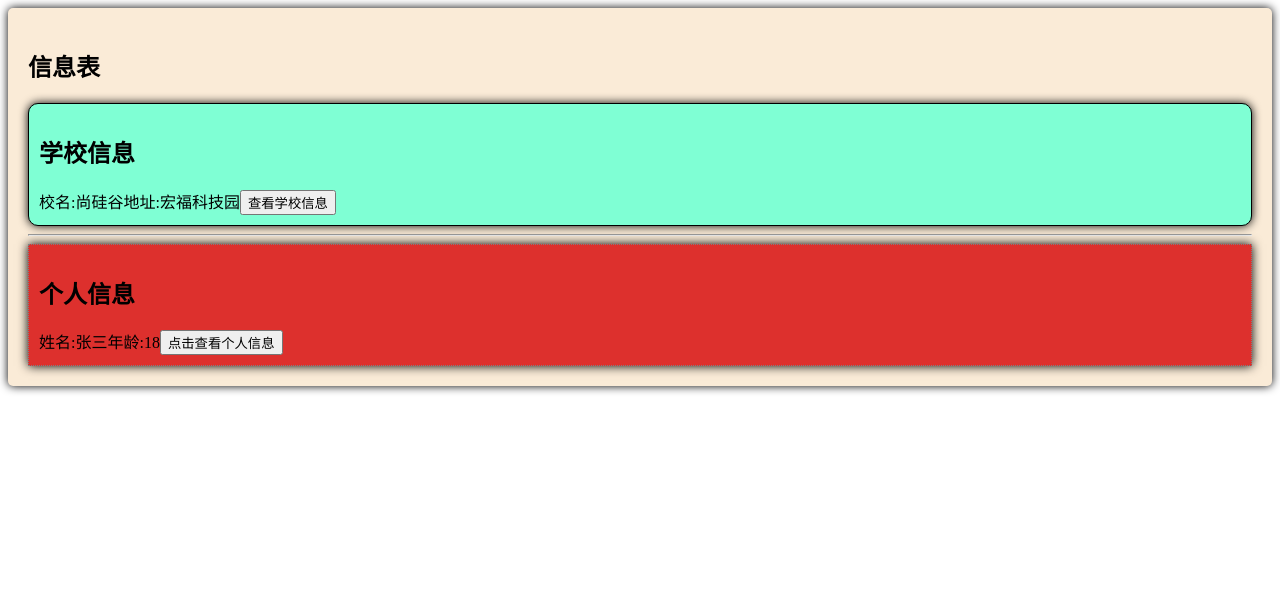
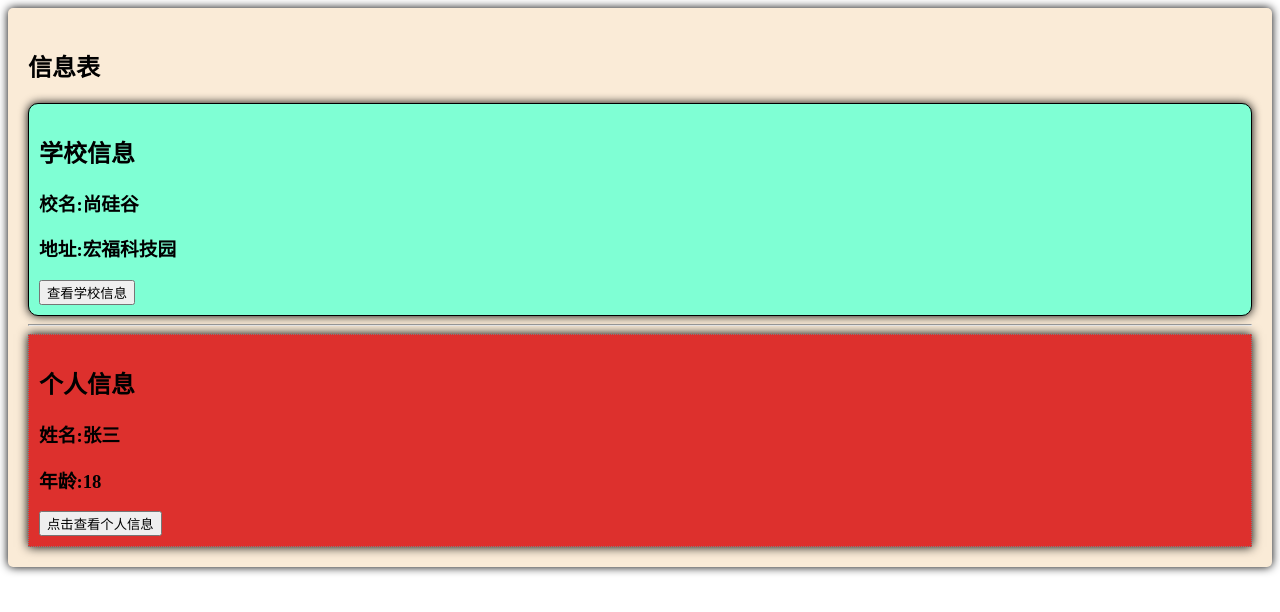
Before and after one commit to yangxiao0303/frontend-develop, a Vue app: page / in a window 1280 px wide. Shown: the top 612 px of the page. Built offline with nearby package versions, Linux system fonts and the light colour scheme.

Commit message:
03_小调整

```diff
--- a/src/components/Person.vue
+++ b/src/components/Person.vue
@@ -1,8 +1,8 @@
 <template>
   <div class="person">
     <h2>个人信息</h2>
-    <span>姓名:{{ personName }}</span>
-    <span>年龄:{{ personAge }}</span>
+    <h3>姓名:{{ personName }}</h3>
+    <h3>年龄:{{ personAge }}</h3>
     <button @click="showPersonalInfo">点击查看个人信息</button>
   </div>
 </template>
--- a/src/components/School.vue
+++ b/src/components/School.vue
@@ -1,8 +1,8 @@
 <template>
   <div class="school">
     <h2>学校信息</h2>
-    <span>校名:{{schoolName}}</span>
-    <span>地址:{{shcoolAddress}}</span>
+    <h3>校名:{{schoolName}}</h3>
+    <h3>地址:{{shcoolAddress}}</h3>
     <button @click="showSchoolInfo">查看学校信息</button>
   </div>
 </template>
```
